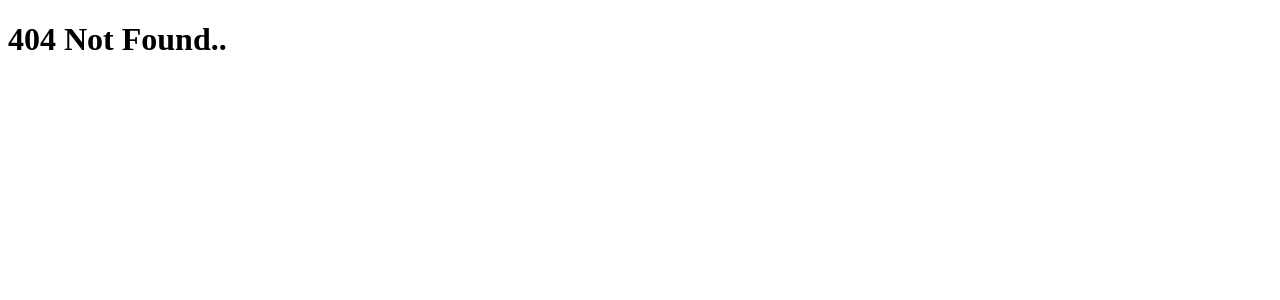
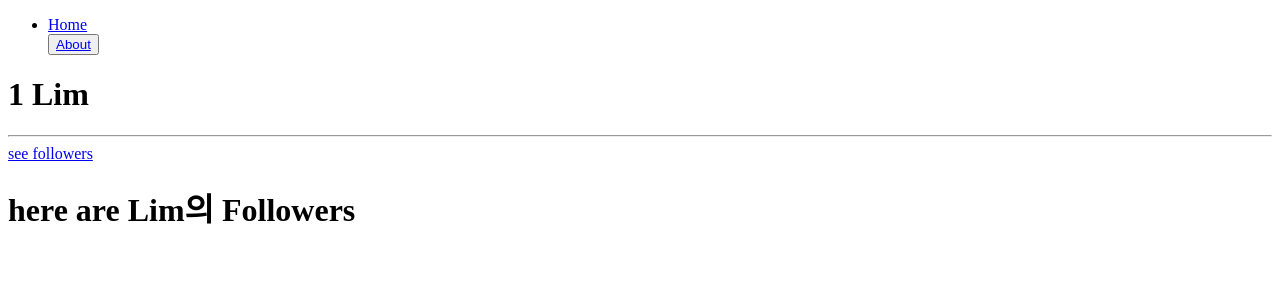
Before and after one commit to nemo0824/react-projects, a React (Create React App) app in the folder react-master/: page /users/1/followers in a window 1280 px wide. Before the commit this address had no page. Shown: the top 300 px of the page. Built offline with nearby package versions, Linux system fonts and the light colour scheme.

Commit message:
searchparams, outlet , context

```diff
--- a/react-master/src/screens/Home.tsx
+++ b/react-master/src/screens/Home.tsx
@@ -1,6 +1,13 @@
 import { users } from "../db";
-import { Link } from "react-router-dom";
+import { Link, useSearchParams } from "react-router-dom";
 function Home(){
+    const [readSearchParams, setSearchParams] = useSearchParams();
+//    setTimeout(()=>{
+//     setSearchParams({
+//         day:'today',
+//         tomorrow:"123"
+//     })
+//    })
     return <div>
         <h1>Home</h1>
         <h2>users</h2>
--- /dev/null
+++ b/react-master/src/screens/users/Followers.tsx
@@ -0,0 +1,16 @@
+import { useOutletContext } from "react-router-dom";
+
+interface IFollowersContext{
+    nameOfMyUser:string;
+}
+
+
+function Followers(){
+    const ctx = useOutletContext()
+    // console.log(ctx)
+    const {nameOfMyUser} = useOutletContext<IFollowersContext>();
+
+    return <h1>here are {nameOfMyUser}의 Followers</h1>;
+}
+
+export default Followers;
--- a/react-master/src/screens/users/User.tsx
+++ b/react-master/src/screens/users/User.tsx
@@ -1,11 +1,20 @@
-import { useParams } from "react-router-dom";
+import { Link, useParams } from "react-router-dom";
 import { users } from "../../db";
+import { Outlet } from "react-router-dom";
+
 function User(){
     //User 디테일 페이지
     const {userId} = useParams()
-    return <div>
+    return (
+    <div>
         <h1>{userId} {users[Number(userId)-1].name}</h1>
+        <hr/>
+        <Link to="followers">see followers</Link>
+        <Outlet context={{
+            nameOfMyUser: users[Number(userId)-1].name
+            }}/>
     </div>
+    )
 }
 
 export default User;
```
Also changed, not shown: react-master/src/Router.tsx (+8 -1 lines).
